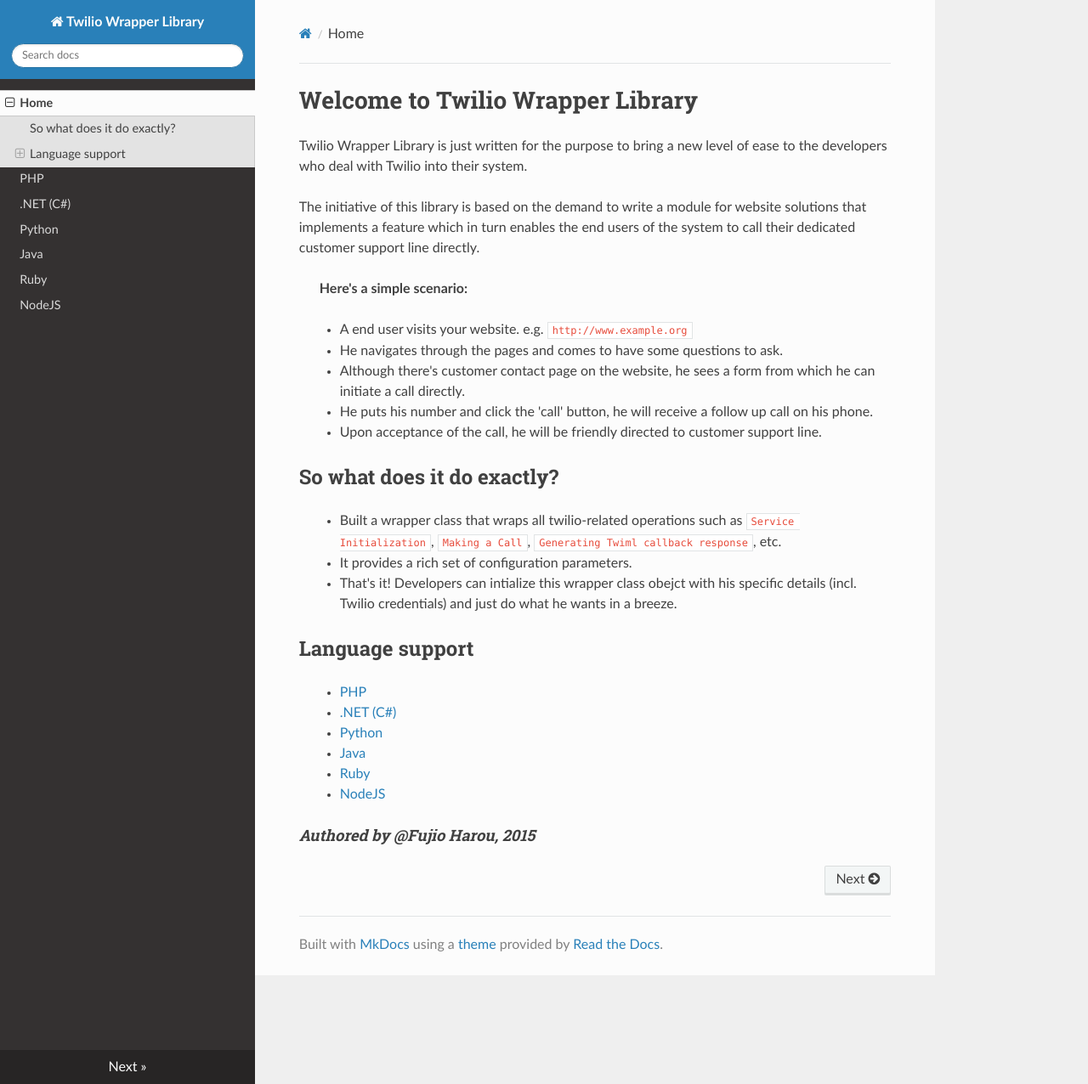
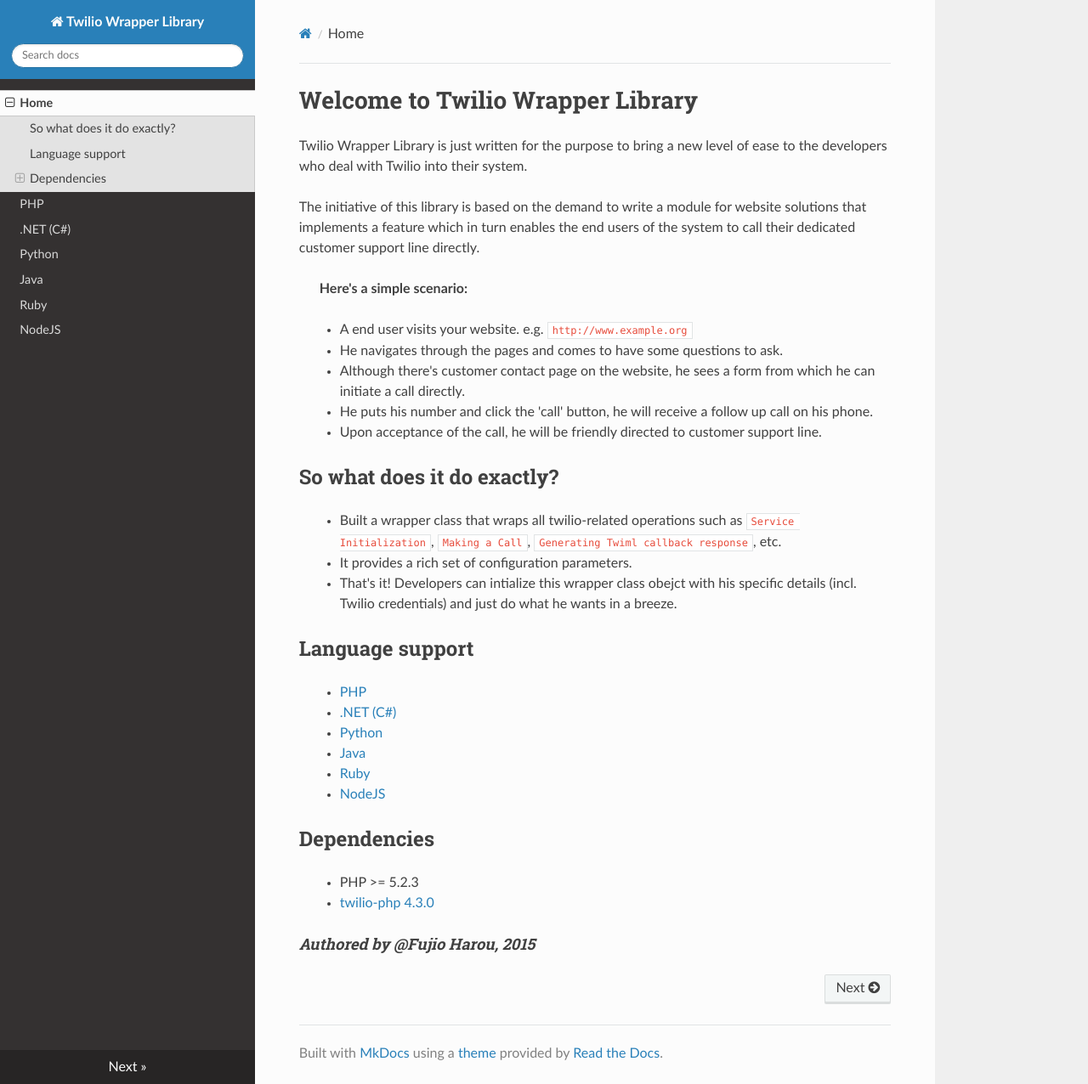
Before and after one commit to harouf/twilio-wrapper-library-documentation, an MkDocs documentation site: the page built from docs/index.md, in a window 1280 px wide and 1276 px high. Shown: the whole window at 85% size. Built offline with MkDocs 1.6.1, drawn with Linux system fonts in a browser that asks for light colours; nearby versions of some CDN libraries; old or Windows-style settings are respelled for this version of MkDocs.

Commit message:
added dependencies section

```diff
--- a/docs/index.md
+++ b/docs/index.md
@@ -26,4 +26,8 @@ The initiative of this library is based on the demand to write a module for webs
 > - [Ruby](ruby.md)
 > - [NodeJS](nodejs.md)
 
+## Dependencies
+> - PHP >= 5.2.3
+> - [twilio-php 4.3.0](https://www.github.com/twilio/twilio-php)
+
 #### *Authored by @Fujio Harou, 2015*
```
